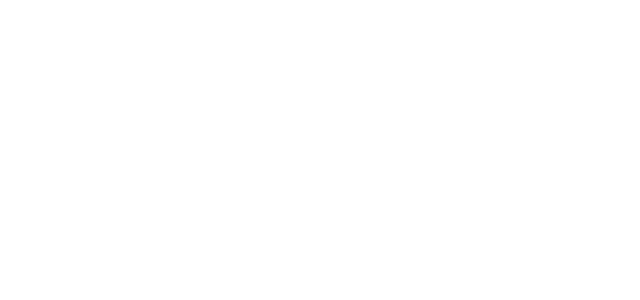
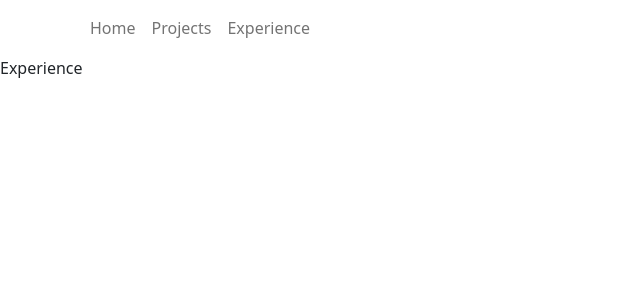
Before and after one commit to ShanuDey/ShanuDey.github.io, a React (Create React App) app: page /experience in a window 1280 px wide. Before the commit this address had no page. Shown: the top 300 px of the page, without its empty margins (0-640 px from the left). Built offline with nearby package versions, Linux system fonts and the light colour scheme.

Commit message:
implement Navbar, Layout, and Pages
Signed-off-by: ShanuDey <sd4shanudey@gmail.com>

```diff
--- a/src/App.js
+++ b/src/App.js
@@ -1,13 +1,15 @@
 import {Routes, Route} from 'react-router-dom';
-import Home from './components/Home';
-import About from './components/About';
+import Home from './pages/Home';
 import 'bootstrap/dist/css/bootstrap.min.css';
+import Experience from './pages/Experience.js';
+import Projects from './pages/Projects';
 
 function App() {
   return (
     <Routes>
       <Route path="/" element={<Home />} />
-      <Route path="about" element={<About />} />
+      <Route path="projects" element={<Projects />} />
+      <Route path="experience" element={<Experience />} />
     </Routes>
   );
 }
--- a/src/components/About.js
+++ /dev/null
@@ -1,9 +0,0 @@
-import React from 'react'
-
-const About = () => {
-  return (
-    <div>About</div>
-  )
-}
-
-export default About
--- /dev/null
+++ b/src/components/Header.js
@@ -0,0 +1,22 @@
+import React from "react";
+import { Nav, Navbar, Container } from "react-bootstrap";
+import { Link } from "react-router-dom";
+
+const Header = () => {
+  return (
+    <Navbar>
+      <Container>
+        <Navbar.Toggle aria-controls="basic-navbar-nav" />
+        <Navbar.Collapse id="basic-navbar-nav">
+          <Nav className="me-auto">
+            <Nav.Link as={Link} to="/">Home</Nav.Link>
+            <Nav.Link as={Link} to="/projects">Projects</Nav.Link>
+            <Nav.Link as={Link} to="/experience">Experience</Nav.Link>
+          </Nav>
+        </Navbar.Collapse>
+      </Container>
+    </Navbar>
+  );
+};
+
+export default Header;
--- a/src/components/Home.js
+++ /dev/null
@@ -1,9 +0,0 @@
-import React from 'react'
-
-const Home = () => {
-  return (
-    <div>Home</div>
-  )
-}
-
-export default Home
--- /dev/null
+++ b/src/components/Layout.js
@@ -0,0 +1,13 @@
+import React from 'react'
+import Header from './Header'
+
+const Layout = ({children}) => {
+  return (
+    <div>
+        <Header/>
+        {children}
+    </div>
+  )
+}
+
+export default Layout
--- /dev/null
+++ b/src/pages/Experience.js
@@ -0,0 +1,12 @@
+import React from "react";
+import Layout from "../components/Layout";
+
+const Experience = () => {
+  return (
+    <Layout>
+      <div>Experience</div>
+    </Layout>
+  );
+};
+
+export default Experience;
--- /dev/null
+++ b/src/pages/Home.js
@@ -0,0 +1,12 @@
+import React from "react";
+import Layout from "../components/Layout";
+
+const Home = () => {
+  return (
+    <Layout>
+      <div>Home</div>
+    </Layout>
+  );
+};
+
+export default Home;
--- /dev/null
+++ b/src/pages/Projects.js
@@ -0,0 +1,12 @@
+import React from "react";
+import Layout from "../components/Layout";
+
+const Projects = () => {
+  return (
+    <Layout>
+      <div>Projects</div>
+    </Layout>
+  );
+};
+
+export default Projects;
```
